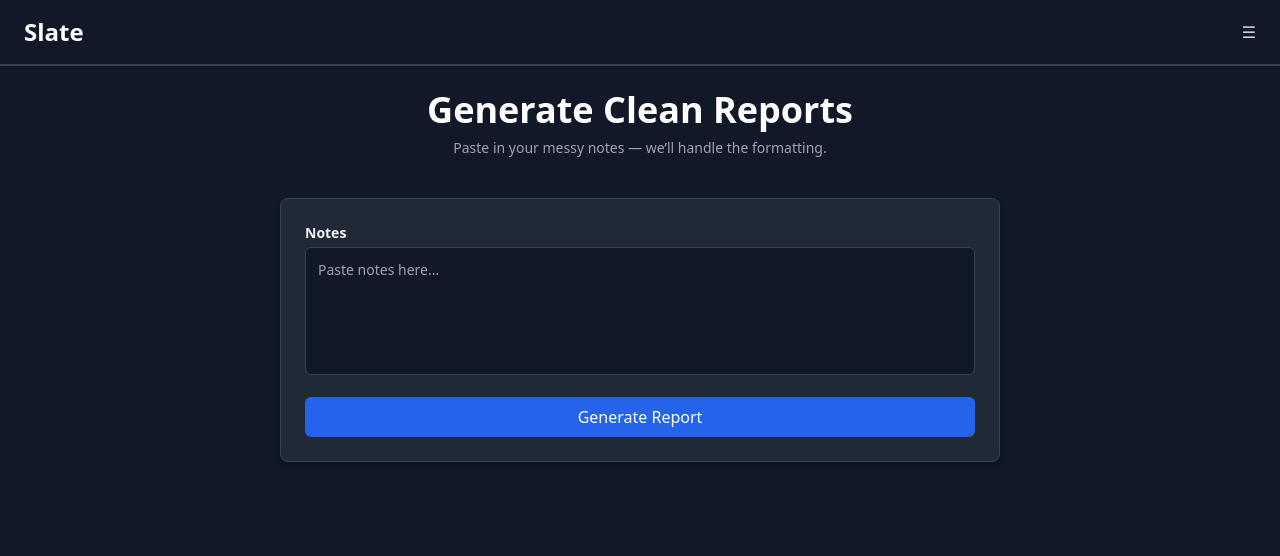
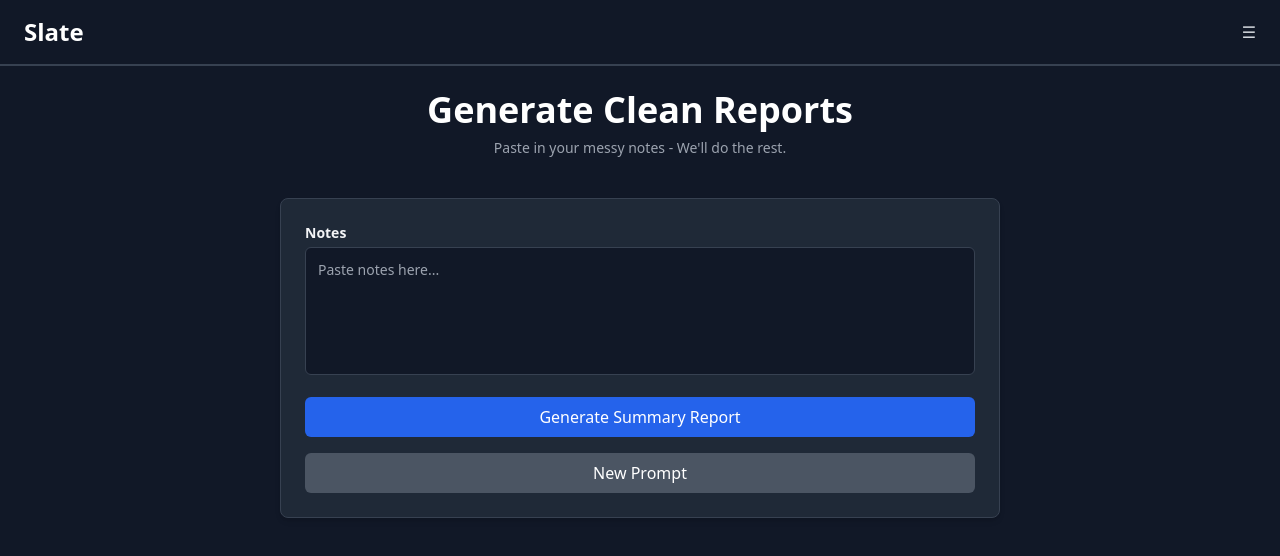
Before and after one commit to jTawadros/slate, a React (Vite) app in the folder frontend/: page / in a window 1280 px wide. Shown: the top 556 px of the page. Built offline with nearby package versions, Linux system fonts and the light colour scheme.

Commit message:
Add clear button

```diff
--- a/frontend/src/App.jsx
+++ b/frontend/src/App.jsx
@@ -5,6 +5,11 @@ export default function App() {
   const [notes, setNotes] = useState("");
   const [summary, setSummary] = useState("");
   const [menuOpen, setMenuOpen] = useState(false);
+  const handleClear = () => {
+    setNotes("");
+    setSummary("");
+  };
+
 
   return (
     <div className="min-h-screen bg-gray-900 text-gray-100 font-sans">
@@ -46,7 +51,7 @@ export default function App() {
             Generate Clean Reports
           </h2>
           <p className="mt-2 text-gray-400 text-sm">
-            Paste in your messy notes — we’ll handle the formatting.
+            Paste in your messy notes - We'll do the rest.
           </p>
         </section>
 
@@ -90,7 +95,14 @@ export default function App() {
             type="submit"
             className="w-full bg-blue-600 hover:bg-blue-700 text-white py-2 rounded-md font-medium transition"
           >
-            Generate Report
+            Generate Summary Report
+          </button>
+          <button
+            type="button"
+            onClick={handleClear}
+            className="w-full bg-gray-600 hover:bg-gray-700 text-white py-2 rounded-md font-medium transition mt-2"
+          >
+            New Prompt
           </button>
         </form>
 
```
